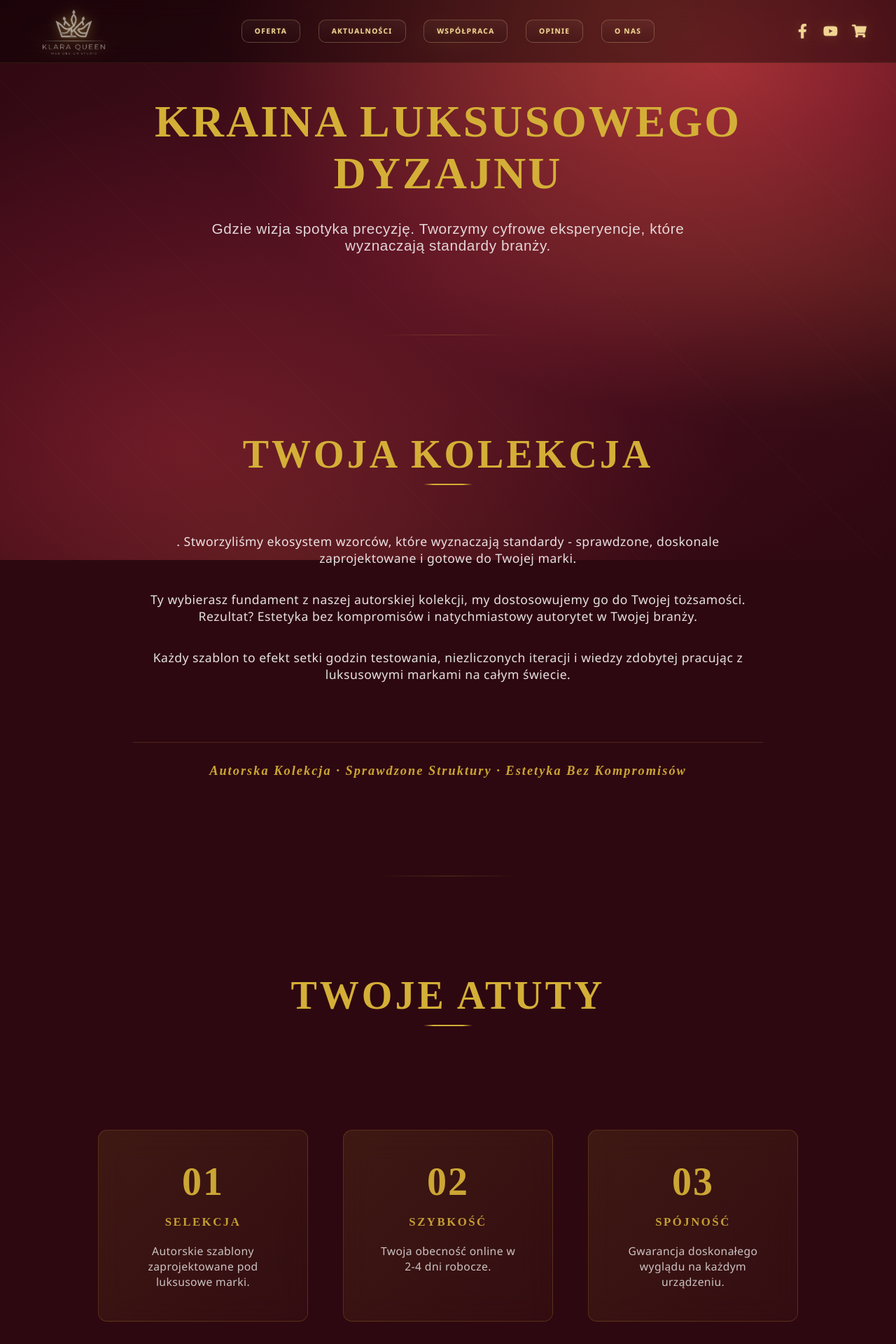
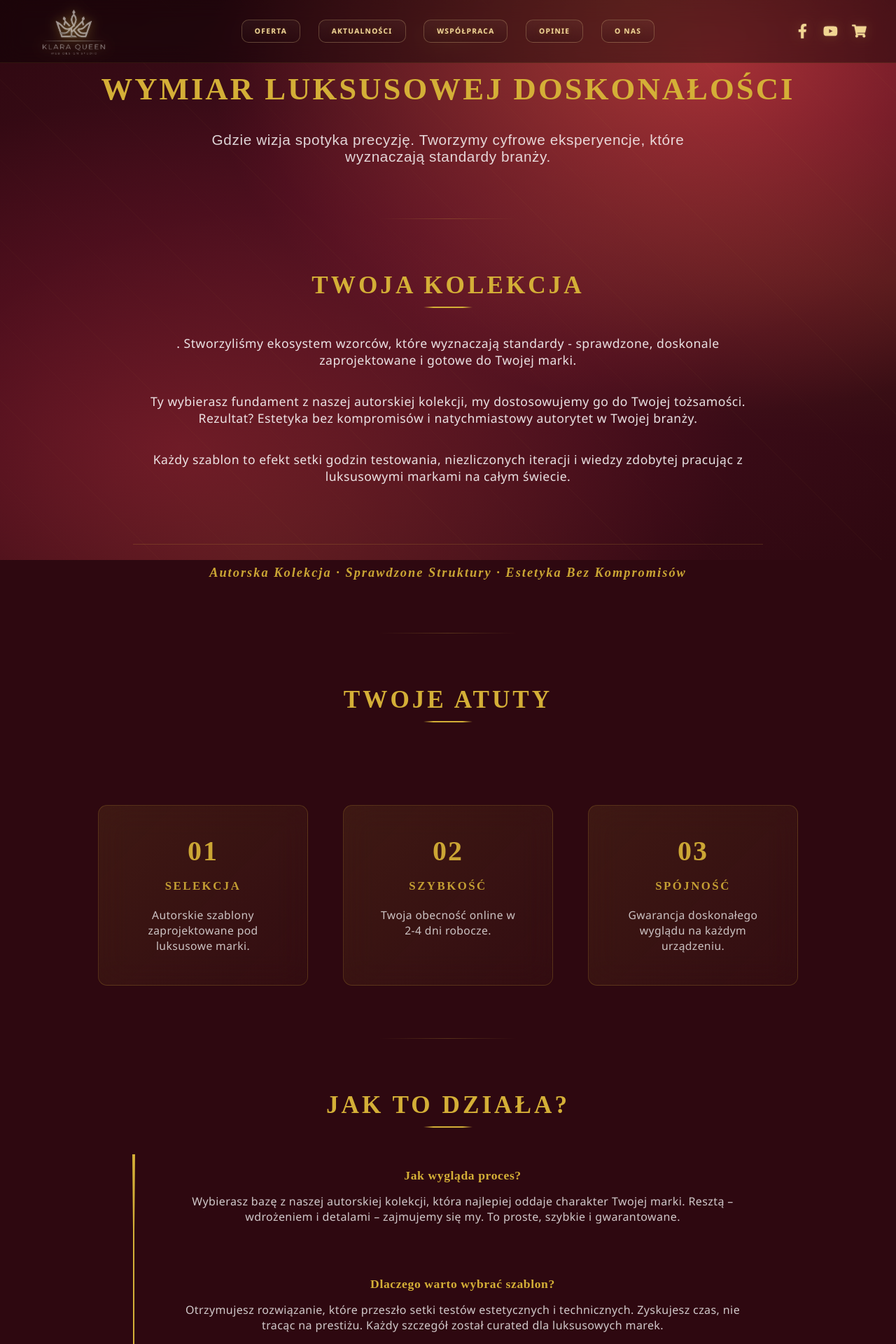
Before and after one commit to KlaraQueen/klara-queen, a React (Create React App) app: page /about in a window 1280 px wide. Shown: the top 1920 px of the page at 70% size. Built offline with nearby package versions, Linux system fonts and the light colour scheme.

Commit message:
Poprawa wyglądu strony O Nas

```diff
--- a/src/data/aboutData.js
+++ b/src/data/aboutData.js
@@ -1,5 +1,5 @@
 export const aboutHero = {
-  title: "Kraina Luksusowego Dyzajnu",
+  title: "Wymiar Luksusowej Doskonałości",
   subtitle:
     "Gdzie wizja spotyka precyzję. Tworzymy cyfrowe eksperyencje, które wyznaczają standardy branży.",
 };
--- a/src/pages/About/CTA/styled.js
+++ b/src/pages/About/CTA/styled.js
@@ -2,7 +2,7 @@ import styled from "styled-components";
 import { theme } from "../../../theme";
 
 export const CTASection = styled.section`
-  padding: clamp(80px, 12vw, 140px) clamp(20px, 8vw, 50px);
+  padding: clamp(50px, 8vw, 80px) clamp(20px, 8vw, 50px);
   text-align: center;
   position: relative;
   animation: fadeInUp 0.8s ease-out;
--- a/src/pages/About/FAQ/styled.js
+++ b/src/pages/About/FAQ/styled.js
@@ -6,7 +6,7 @@ export const List = styled.div`
   padding-left: clamp(25px, 4vw, 40px);
   display: flex;
   flex-direction: column;
-  gap: clamp(40px, 6vw, 50px);
+  gap: clamp(25px, 4vw, 35px);
   position: relative;
   width: 100%;
 
@@ -68,7 +68,7 @@ export const Item = styled.div`
 export const Question = styled.h4`
   color: ${theme.colors.goldMain};
   margin-bottom: clamp(12px, 2vw, 15px);
-  font-size: clamp(1.05rem, 2.5vw, 1.25rem);
+  font-size: clamp(0.95rem, 2vw, 1.1rem);
   font-weight: 700;
   letter-spacing: clamp(0.3px, 0.3vw, 0.6px);
   font-family: "Cormorant Garamond", serif;
--- a/src/pages/About/Hero/styled.js
+++ b/src/pages/About/Hero/styled.js
@@ -2,7 +2,7 @@ import styled from "styled-components";
 import { theme } from "../../../theme";
 
 export const HeroSection = styled.section`
-  padding: clamp(40px, 6vw, 100px) clamp(20px, 8vw, 50px);
+  padding: clamp(25px, 4vw, 60px) clamp(20px, 8vw, 50px);
   text-align: center;
   position: relative;
   animation: fadeInDown 0.8s ease-out;
@@ -36,12 +36,12 @@ export const HeroSection = styled.section`
 `;
 
 export const HeroTitle = styled.h1`
-  font-size: clamp(2.5rem, 8vw, 4rem);
+  font-size: clamp(1.8rem, 5vw, 2.8rem);
   font-weight: 700;
   color: ${theme.colors.goldMain};
   font-family: "Cormorant Garamond", serif;
   letter-spacing: clamp(1px, 0.5vw, 3px);
-  margin: clamp(40px, 5vw, 60px) 0 clamp(20px, 3vw, 30px);
+  margin: clamp(35px, 5vw, 50px) 0 clamp(25px, 4vw, 35px);
   text-transform: uppercase;
 `;
 
--- a/src/pages/About/Stats/styled.js
+++ b/src/pages/About/Stats/styled.js
@@ -91,7 +91,7 @@ export const StatBox = styled.div`
 `;
 
 export const Value = styled.span`
-  font-size: clamp(2.5rem, 6vw, 3.5rem);
+  font-size: clamp(1.8rem, 4vw, 2.5rem);
   font-weight: bold;
   color: ${theme.colors.goldMain};
   opacity: 0.95;
--- a/src/pages/About/styled.js
+++ b/src/pages/About/styled.js
@@ -7,7 +7,7 @@ export const PageContainer = styled.div`
 `;
 
 export const SectionContainer = styled.section`
-  padding: clamp(50px, 8vw, 100px) clamp(20px, 8vw, 50px);
+  padding: clamp(30px, 4vw, 50px) clamp(20px, 8vw, 50px);
   max-width: 1200px;
   margin: 0 auto;
   animation: fadeInUp 0.8s ease-out;
@@ -43,14 +43,14 @@ export const SectionDivider = styled.div`
     transparent 100%
   );
   opacity: 0.25;
-  margin: clamp(25px, 3vw, 40px) auto;
+  margin: clamp(15px, 2vw, 25px) auto;
   max-width: 200px;
 `;
 
 export const SectionTitle = styled.h2`
-  font-size: clamp(2.2rem, 6vw, 3.5rem);
+  font-size: clamp(1.5rem, 4vw, 2.2rem);
   font-weight: 700;
-  margin-bottom: clamp(50px, 8vw, 80px);
+  margin-bottom: clamp(30px, 4vw, 50px);
   color: ${theme.colors.goldMain};
   font-family: "Cormorant Garamond", serif;
   letter-spacing: clamp(2px, 0.5vw, 4px);
```
